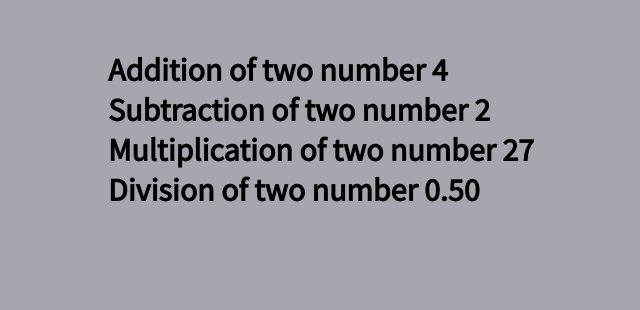
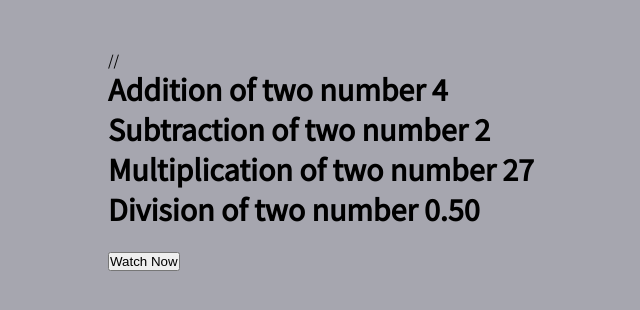
Before and after one commit to Divyanshi-Bansal/Practice-React, a React (Create React App) app: page / in a window 1280 px wide. Shown: the top 310 px of the page, without its empty margins (319-959 px from the left). Built offline with nearby package versions, Linux system fonts and the light colour scheme.

Commit message:
basic format of card

```diff
--- a/src/index.js
+++ b/src/index.js
@@ -18,7 +18,18 @@ ReactDOM.render(
   //   <App />
   // </React.StrictMode>
   <>
-  <Calculator/>
+  // <Calculator/>
+  <div className='cards'>
+  <div className='card'>
+  <img src='' alt='' className='card_Img' />
+  <div className='card_Info'>
+  <h3 className='card_title'></h3>
+  <a href='' target='_blank'>
+  <button>Watch Now</button>
+  </a>
+  </div>
+  </div>
+  </div>
 
   </>
   ,
```
